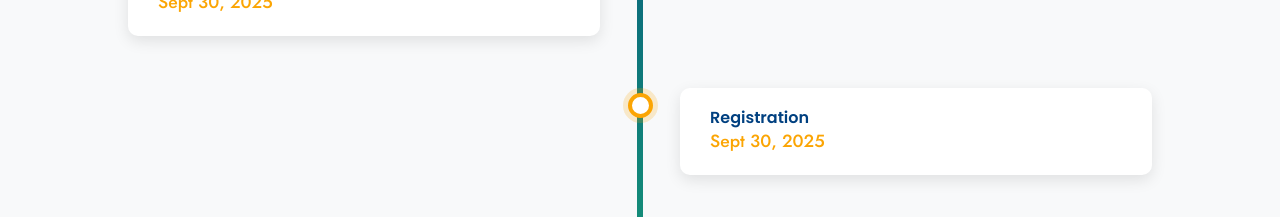
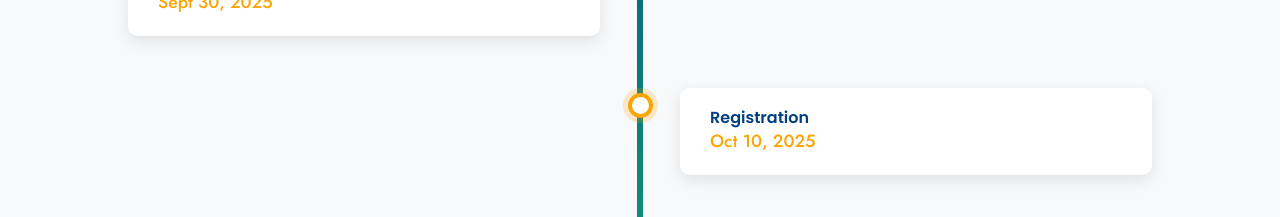
Before and after one commit to Mr-0-CAT/cucbe2025, a React (Vite) app: page / in a window 1280 px wide. Shown: the part 3000-3217 px from the top of the page. Built offline with nearby package versions, Linux system fonts and the light colour scheme.

Commit message:
Update ImportantDates.tsx

```diff
--- a/src/components/ImportantDates.tsx
+++ b/src/components/ImportantDates.tsx
@@ -31,7 +31,7 @@ const ImportantDates = () => {
           <div className="timeline-item timeline-right">
             <div className="timeline-content">
               <h4>Registration	</h4>
-              <p>Sept 30, 2025</p>
+              <p>Oct 10, 2025</p>
             </div>
           </div>
           <div className="timeline-item timeline-left">
```
